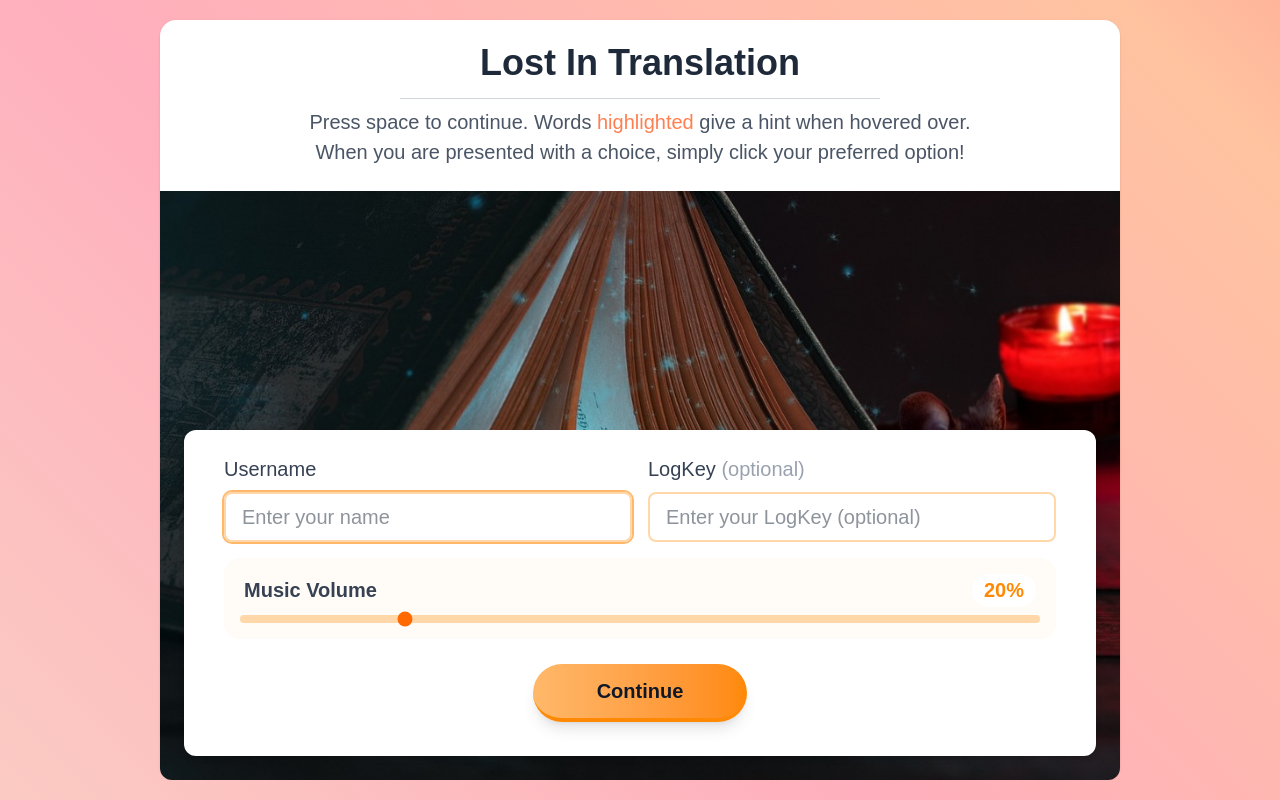
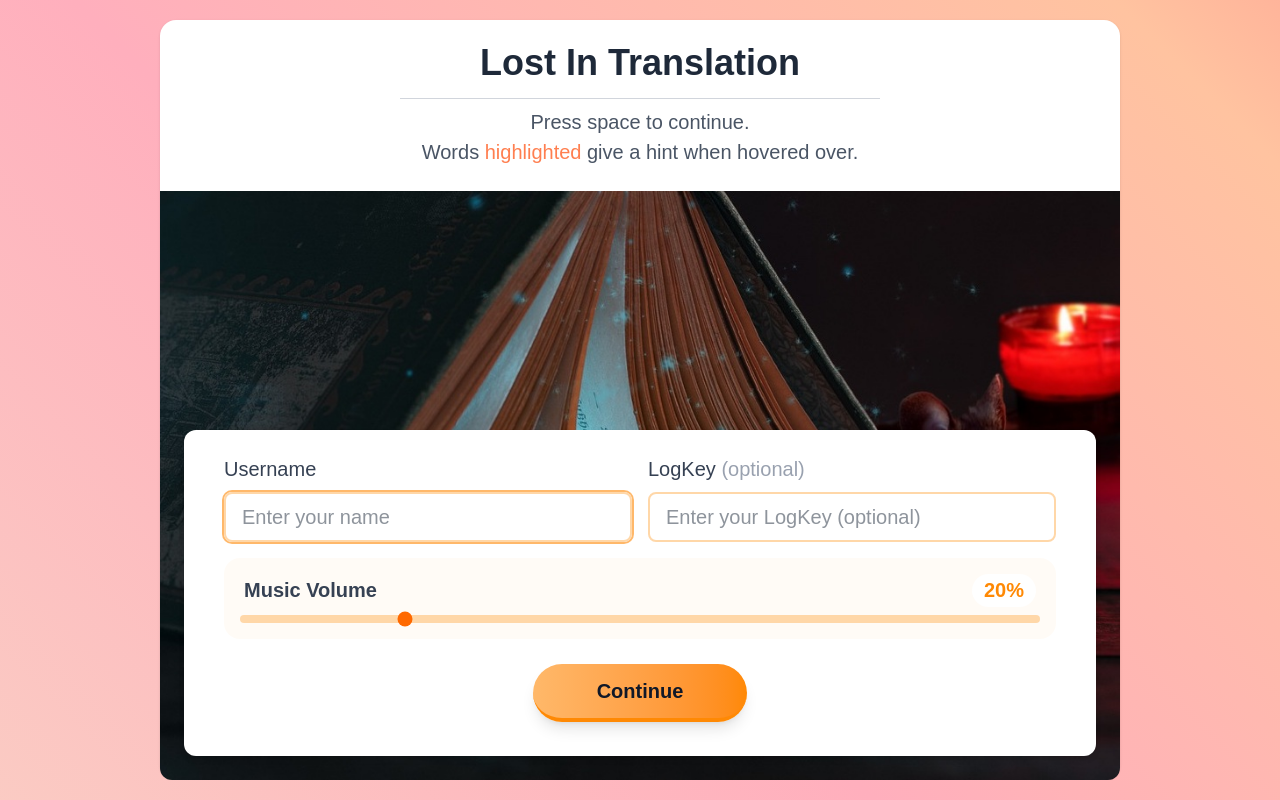
Before and after one commit to DominicBillingham/LostInTranslation, a React (Vite) app: page / in a window 1280 px wide. Built offline with nearby package versions, Linux system fonts and the light colour scheme; a web font is replaced by a local one.

Commit message:
Changed title text

```diff
--- a/src/Components/OpeningMenu.tsx
+++ b/src/Components/OpeningMenu.tsx
@@ -47,13 +47,14 @@ export default function OpeningMenu() {
                     <div className="border-b border-gray-300 w-1/2 mx-auto my-[1vh]"></div>
                     <div className="text-center text-gray-600 px-[2vh]">
                         <span>
-                              Press space to continue. Words{' '}
+                              Press space to continue.
+                                <br />
+                                Words{' '}
                                 <span className="text-coral custom-tooltip" data-tooltip="Just like this!">
                                 highlighted
                                 </span>{' '}
                                 give a hint when hovered over.
                                 <br/>
-                              When you are presented with a choice, simply click your preferred option!
                         </span>
                     </div>
 
```
Also changed, not shown: src/index.css (line endings or trailing spaces).
